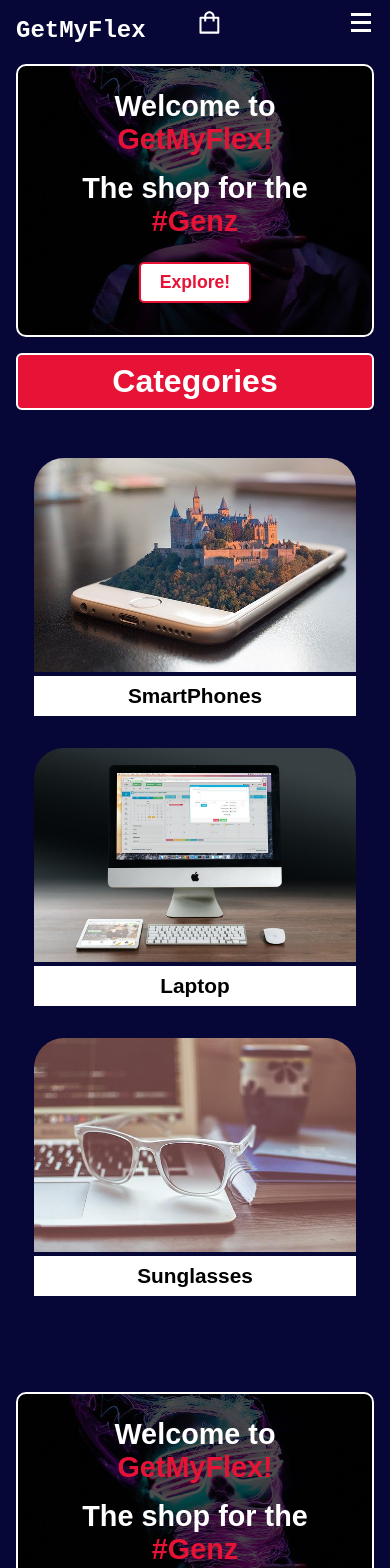
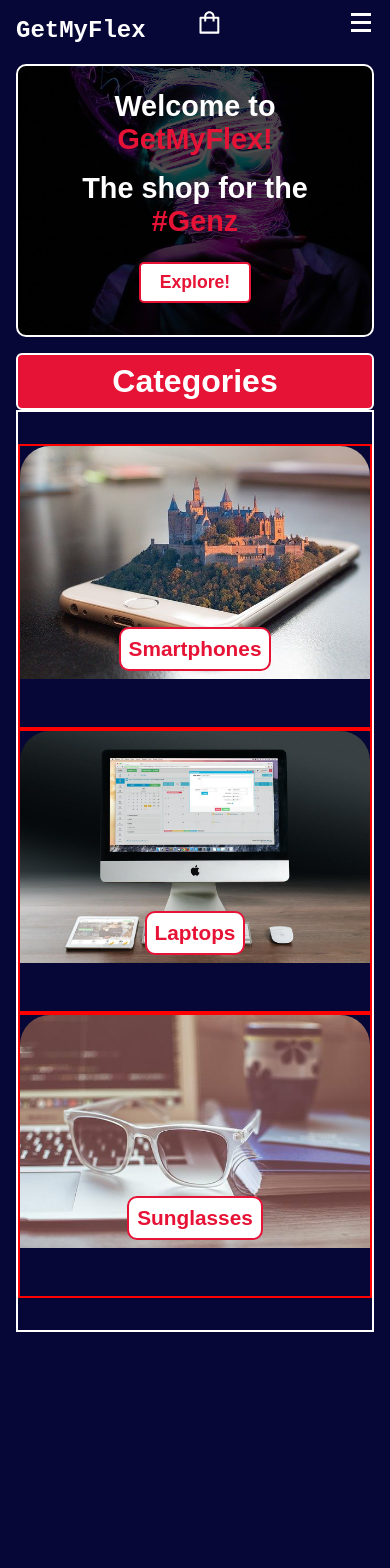
Before and after one commit to Saran-pariyar/GetMyFlex_ReactJS-ecommerce, a React (Create React App) app: page / in a window 390 px wide. Shown: the top 1568 px of the page. After the commit the page ends 1364 px from the top, so only its background shows below. Built offline with nearby package versions, Linux system fonts and the light colour scheme.

Commit message:
Applied: Got data from api Made productItem section get data based on selected categories Made some changes on categories card when on mobile

```diff
--- a/src/App.jsx
+++ b/src/App.jsx
@@ -3,7 +3,7 @@ import "./Assets/css/App.css";
 import Navbar from "./Components/Navbar";
 import { BrowserRouter, Route, Routes } from "react-router-dom";
 import HeroSection from "./Pages/HeroSection";
-import Product from "./Pages/Product";
+import ProductItem from "./Pages/ProductItem";
 import Cart from "./Components/Cart";
 
 function App() {
@@ -14,12 +14,31 @@ function App() {
       <BrowserRouter>
         <Navbar cart={cart} setShowCart={setShowCart} />
         <Cart cart={cart} setShowCart={setShowCart} />
-        <HeroSection />
         <Routes>
-          <Route path="/" element={<HeroSection />} />
+          <Route exact path="/" element={<HeroSection />} />
           <Route exact path="/home" element={<HeroSection />} />
+          <Route
+            exact
+            path="/GetMyFlex_ReactJS-ecommerce"
+            element={<HeroSection />}
+          />
+          <Route
+            exact
+            path="/product_item/smartphones"
+            element={<ProductItem category="smartphones" />}
+          />
+          <Route
+            exact
+            path="/product_item/laptops"
+            element={<ProductItem category="laptops" />}
+          />
+          <Route
+            exact
+            path="/product_item/sunglasses"
+            element={<ProductItem category="sunglasses" />}
+          />
 
-          <Route path="/product" element={<Product />} />
+          {/* <Route exact path="/product" element={<Product />} /> */}
         </Routes>
       </BrowserRouter>
     </div>
--- a/src/Assets/css/HeroSection.css
+++ b/src/Assets/css/HeroSection.css
@@ -173,14 +173,43 @@
 @media only screen and (max-width:800px) {
     .categories-card-section {
         flex-direction: column;
+
+        border: 2px solid white;
+        /* text-align: center;
+        justify-content: center;
+        align-items: center; */
     }
 
     .card {
-        width: 90%;
-        margin: 1rem 0;
+        width: 100%;
+        /* margin: 1rem 0; */
+        border: 2px solid red;
+        display: flex;
+        /* justify-content: center; */
+        align-items: center;
+        flex-direction: column;
+
+
     }
 
     .card figure img {
         width: 100%;
     }
+
+    .categories-card-section .card figcaption {
+        /* width: 100%; */
+        position: relative;
+        top: -3.5rem;
+        /* border: 2px solid red; */
+        border-radius: 10px;
+        padding: .5rem;
+        color: #e71336;
+        border: 2px solid #e71336;
+        transition: .4s all;
+    }
+
+    .categories-card-section .card figcaption:hover {
+        color: #fff;
+        background: #e71336;
+    }
 }
--- a/src/Assets/css/Navbar.css
+++ b/src/Assets/css/Navbar.css
@@ -120,10 +120,12 @@
         position: fixed;
         width: 70%;
         height: 100%;
+        /* height: 100%; */
         top: 3rem;
         left: -100%;
         background: #222222;
-        justify-content: center;
+        /* justify-content: center; */
+        justify-content: flex-start;
         align-items: center;
         flex-direction: column;
         transition: all 0.4s;
--- /dev/null
+++ b/src/Assets/css/ProductItem.css
@@ -0,0 +1,3 @@
+.product-section {
+    color: white;
+}
--- a/src/Assets/css/index.css
+++ b/src/Assets/css/index.css
@@ -7,7 +7,7 @@
 }
 
 body {
-    height: 200vh;
+    /* height: 200vh; */
     background-color: #060736;
 }
 
--- a/src/Components/Categories.jsx
+++ b/src/Components/Categories.jsx
@@ -1,5 +1,5 @@
 import "../Assets/css/Categories.css";
-
+import { Link } from "react-router-dom";
 const Categories = () => {
   return <div></div>;
 };
--- a/src/Pages/HeroSection.jsx
+++ b/src/Pages/HeroSection.jsx
@@ -3,14 +3,18 @@ import "../Assets/css/HeroSection.css";
 import mac from "../Assets/img/mac.jpg";
 import mobile from "../Assets/img/mobile.jpg";
 import sunglasses from "../Assets/img/sunglass.jpg";
+import { Link } from "react-router-dom";
 
 const HeroSection = () => {
   const categories = [
-    { title: "SmartPhones", img: mobile },
-    { title: "Laptop", img: mac },
-    { title: "Sunglasses", img: sunglasses },
+    { title: "smartphones", img: mobile },
+    { title: "laptops", img: mac },
+    { title: "sunglasses", img: sunglasses },
   ];
-  // smartphones', 'laptops', 'fragrances', 'sunglasses', 'automotive', 'motorcycle',
+  //capitalize first letter of title
+  const capitalizeFirstLetter = (string) =>
+    string.charAt(0).toUpperCase() + string.slice(1);
+
   return (
     <section className="hero-section">
       {/* <a href="https://www.etelligens.com/" style>Click to see demo</a> */}
@@ -32,16 +36,19 @@ const HeroSection = () => {
 
         {/* //card section  */}
         <div className="categories-card-section">
-          {categories.map((item) => {
+          {categories.map((item, index) => {
             //iterating over all categories
             return (
-              <section className="card">
+              <section className="card" key={index}>
                 <figure>
                   <img src={item.img} alt="" />
                 </figure>
-                <figcaption>
-                  <p className="title">{item.title}</p>
-                </figcaption>
+                {/* we will go from hero section to ProductItem/item.title page  */}
+                <Link to={"/product_item/" + item.title} className="title">
+                  <figcaption>
+                    <p className="title">{capitalizeFirstLetter(item.title)}</p>
+                  </figcaption>
+                </Link>
               </section>
             );
           })}
--- a/src/Pages/Product.jsx
+++ /dev/null
@@ -1,5 +0,0 @@
-const Product = () => {
-  return <div>Product</div>;
-};
-
-export default Product;
--- /dev/null
+++ b/src/Pages/ProductItem.jsx
@@ -0,0 +1,44 @@
+import { useEffect, useState } from "react";
+import "../Assets/css/ProductItem.css";
+
+const ProductItem = ({ category }) => {
+  //this will contain the parsed api data
+  const [itemData, setItemData] = useState([]);
+
+  //capitalize first letter of title
+  const capitalizeFirstLetter = (string) =>
+    string.charAt(0).toUpperCase() + string.slice(1);
+
+  useEffect(() => {
+    //func to get data from api
+    const getData = async () => {
+      const url = `https://dummyjson.com/products/category/${category}`;
+      let data = await fetch(url);
+      let parsedData = await data.json();
+
+      //saving data in state var to use it below
+      setItemData(parsedData.products);
+    };
+
+    //setting title into category name
+    document.title = `${capitalizeFirstLetter(category)} - GetMyFlex`;
+    getData();
+  }, []);
+
+  return (
+    <section className="product-section">
+      {category}
+      {itemData.map((element, index) => {
+        return (
+          <div key={index}>
+            {index} <br />
+            {element.title} <br />
+            {element.rating} <img src={element.images[1]} alt="" />
+          </div>
+        );
+      })}
+    </section>
+  );
+};
+
+export default ProductItem;
```
